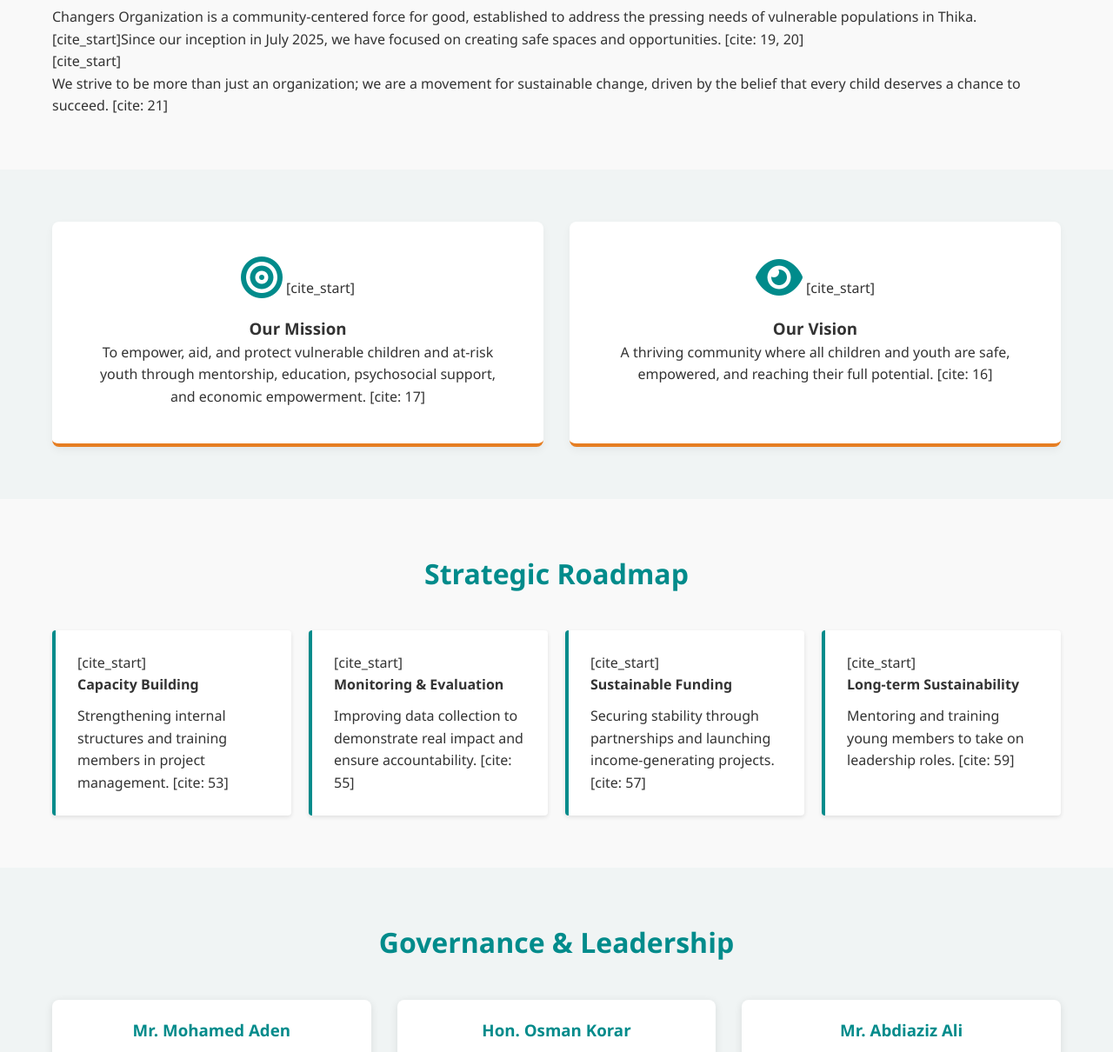
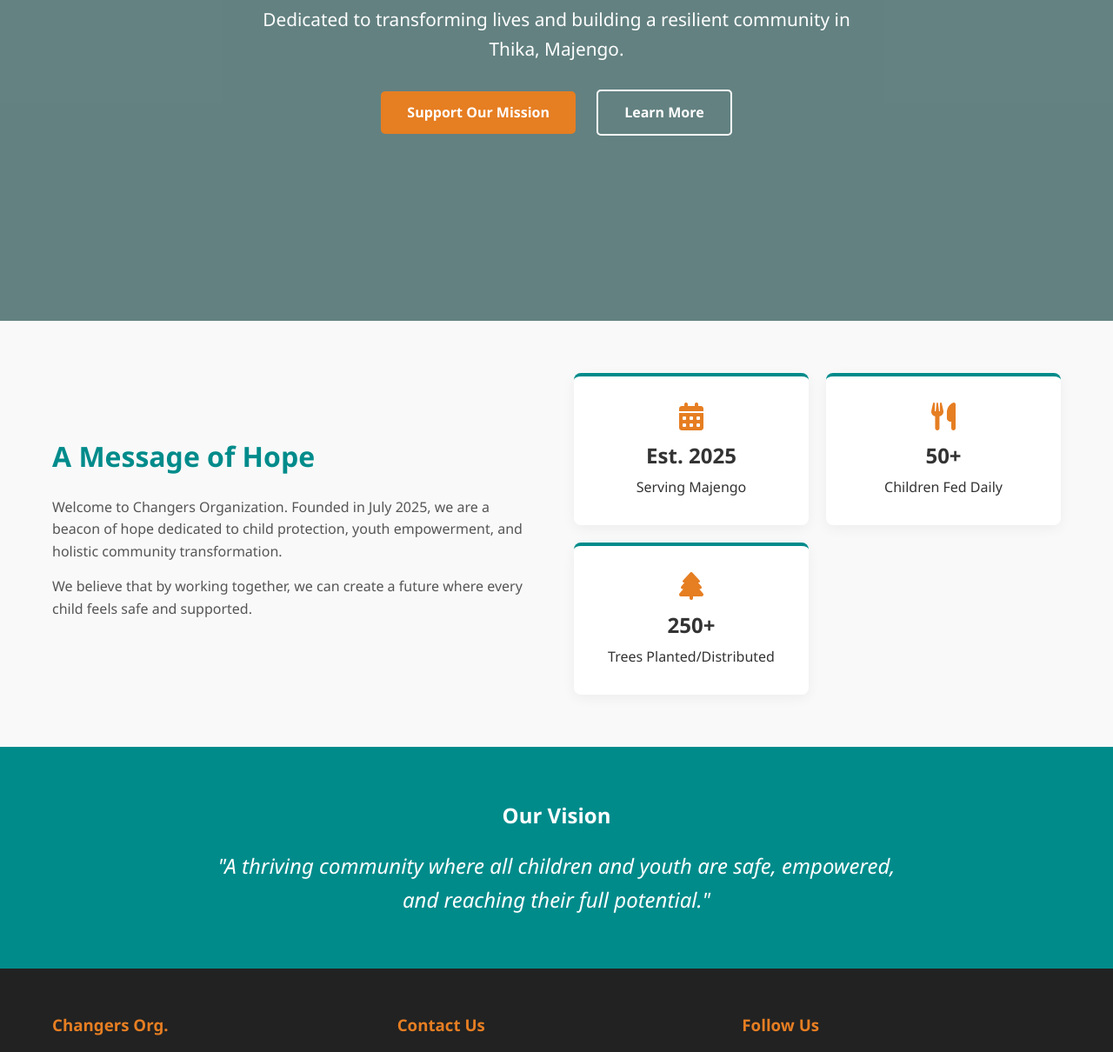
Before and after one commit to Sal-tech1/Changers-Organization-Test, a plain HTML site: page about.html in a window 1280 px wide. Shown: the part 391-1601 px from the top of the page at 87% size. Drawn offline with Linux system fonts and the light colour scheme.

Commit message:
Update about.html

```diff
--- a/about.html
+++ b/about.html
@@ -3,7 +3,7 @@
 <head>
     <meta charset="UTF-8">
     <meta name="viewport" content="width=device-width, initial-scale=1.0">
-    <title>About Us | Changers Organization</title>
+    <title>Changers Organization | Hope. Care. Change.</title>
     <link rel="stylesheet" href="style.css">
     <link rel="stylesheet" href="https://cdnjs.cloudflare.com/ajax/libs/font-awesome/6.0.0/css/all.min.css">
 </head>
@@ -16,8 +16,8 @@
             </div>
             <nav>
                 <ul class="nav-links">
-                    <li><a href="index.html">Home</a></li>
-                    <li><a href="about.html" class="active">About Us</a></li>
+                    <li><a href="index.html" class="active">Home</a></li>
+                    <li><a href="about.html">About Us</a></li>
                     <li><a href="projects.html">Our Projects</a></li>
                     <li><a href="donate.html" class="btn-donate">Donate</a></li>
                 </ul>
@@ -28,104 +28,65 @@
         </div>
     </header>
 
-    <section class="page-header">
-        <div class="container">
-            <h1>Who We Are</h1>
-            <p>Driving sustainable change in Thika, Majengo since 2025.</p> </div>
-    </section>
-
-    <section class="section-padding">
-        <div class="container">
-            <div class="about-content">
-                <div class="about-text-full">
-                    <h2>Our Foundation</h2> <p>Changers Organization is a community-centered force for good, established to address the pressing needs of vulnerable populations in Thika. [cite_start]Since our inception in July 2025, we have focused on creating safe spaces and opportunities. [cite: 19, 20]</p>
-                    [cite_start]<p>We strive to be more than just an organization; we are a movement for sustainable change, driven by the belief that every child deserves a chance to succeed. [cite: 21]</p>
+    <section class="hero">
+        <div class="hero-overlay">
+            <div class="container hero-content">
+                <h1>HOPE. CARE. CHANGE.</h1> <p>Dedicated to transforming lives and building a resilient community in Thika, Majengo.</p> <div class="hero-btns">
+                    <a href="donate.html" class="btn btn-primary">Support Our Mission</a>
+                    <a href="about.html" class="btn btn-secondary">Learn More</a>
                 </div>
             </div>
         </div>
     </section>
 
-    <section class="bg-light section-padding">
-        <div class="container grid-2">
-            <div class="card-box">
-                <i class="fas fa-bullseye icon-large"></i>
-                [cite_start]<h3>Our Mission</h3> <p>To empower, aid, and protect vulnerable children and at-risk youth through mentorship, education, psychosocial support, and economic empowerment. [cite: 17]</p>
-            </div>
-            <div class="card-box">
-                <i class="fas fa-eye icon-large"></i>
-                [cite_start]<h3>Our Vision</h3> <p>A thriving community where all children and youth are safe, empowered, and reaching their full potential. [cite: 16]</p>
-            </div>
-        </div>
-    </section>
-
-    <section class="section-padding">
+    <section class="intro section-padding">
         <div class="container">
-            <h2 class="section-title">Strategic Roadmap</h2> <div class="roadmap-grid">
-                <div class="roadmap-item">
-                    [cite_start]<h4>Capacity Building</h4> <p>Strengthening internal structures and training members in project management. [cite: 53]</p>
-                </div>
-                <div class="roadmap-item">
-                    [cite_start]<h4>Monitoring & Evaluation</h4> <p>Improving data collection to demonstrate real impact and ensure accountability. [cite: 55]</p>
-                </div>
-                <div class="roadmap-item">
-                    [cite_start]<h4>Sustainable Funding</h4> <p>Securing stability through partnerships and launching income-generating projects. [cite: 57]</p>
-                </div>
-                <div class="roadmap-item">
-                    [cite_start]<h4>Long-term Sustainability</h4> <p>Mentoring and training young members to take on leadership roles. [cite: 59]</p>
+            <div class="intro-grid">
+                <div class="intro-text">
+                    <h2>A Message of Hope</h2> <p>Welcome to Changers Organization. Founded in July 2025, we are a beacon of hope dedicated to child protection, youth empowerment, and holistic community transformation.</p> <p>We believe that by working together, we can create a future where every child feels safe and supported.</p> </div>
+                <div class="intro-stats">
+                    <div class="stat-box">
+                        <i class="fas fa-calendar-alt"></i>
+                        <h3>Est. 2025</h3> <p>Serving Majengo</p>
+                    </div>
+                    <div class="stat-box">
+                        <i class="fas fa-utensils"></i>
+                        <h3>50+</h3>
+                        <p>Children Fed Daily</p> </div>
+                    <div class="stat-box">
+                        <i class="fas fa-tree"></i>
+                        <h3>250+</h3>
+                        <p>Trees Planted/Distributed</p> </div>
                 </div>
             </div>
         </div>
     </section>
 
-    <section class="bg-light section-padding">
+    <section class="vision-banner">
         <div class="container">
-            <h2 class="section-title">Governance & Leadership</h2> <div class="team-grid">
-                <div class="team-member">
-                    <div class="member-info">
-                        <h3>Mr. Mohamed Aden</h3> <span>Business Admin, IT & Software Engineering</span> </div>
-                </div>
-                <div class="team-member">
-                    <div class="member-info">
-                        <h3>Hon. Osman Korar</h3> <span>Finance & Accounting</span> </div>
-                </div>
-                <div class="team-member">
-                    <div class="member-info">
-                        <h3>Mr. Abdiaziz Ali</h3> <span>Law</span> </div>
-                </div>
-                <div class="team-member">
-                    <div class="member-info">
-                        <h3>Miss Charry</h3> <span>Social Work & Community Dev</span> </div>
-                </div>
-                <div class="team-member">
-                    <div class="member-info">
-                        <h3>Mr. Lyria</h3> <span>Mass Media & Communication</span> </div>
-                </div>
-                 <div class="team-member">
-                    <div class="member-info">
-                        <h3>Mr. Jillo Nur</h3> <span>International Relations & Tourism</span> </div>
-                </div>
-            </div>
-        </div>
+            <h2>Our Vision</h2> <p>"A thriving community where all children and youth are safe, empowered, and reaching their full potential."</p> </div>
     </section>
 
     <footer>
         <div class="container footer-content">
             <div class="footer-col">
                 <h3>Changers Org.</h3>
-                <p>Thika, Majengo (Kiambu County)</p>
-                <p>Est. July 2025</p>
-            </div>
+                <p>Thika, Majengo (Kiambu County)</p> <p>Est. July 2025</p> </div>
             <div class="footer-col">
                 <h3>Contact Us</h3>
-                <p><i class="fas fa-envelope"></i> changersorganization@gmail.com</p>
-                <p><i class="fas fa-phone"></i> 0718909919</p>
-            </div>
+                <p><i class="fas fa-envelope"></i> changersorganization@gmail.com</p> <p><i class="fas fa-phone"></i> 0718909919</p> </div>
             <div class="footer-col">
                 <h3>Follow Us</h3>
-                <div class="social-icons">
-                    <a href="#"><i class="fab fa-instagram"></i></a>
-                    <a href="#"><i class="fab fa-facebook"></i></a>
-                </div>
+                 <div class="social-icons">
+			 <a href="https://www.instagram.com/changersorganization" target="_blank">
+       				 <i class="fab fa-instagram"></i>
+   			 </a>
+
+   			 <a href="https://www.facebook.com/profile.php?id=YOUR_PAGE_ID_HERE" target="_blank">
+     			   <i class="fab fa-facebook"></i>
+			 </a>
+		</div>
+
             </div>
         </div>
         <div class="footer-bottom">
```
